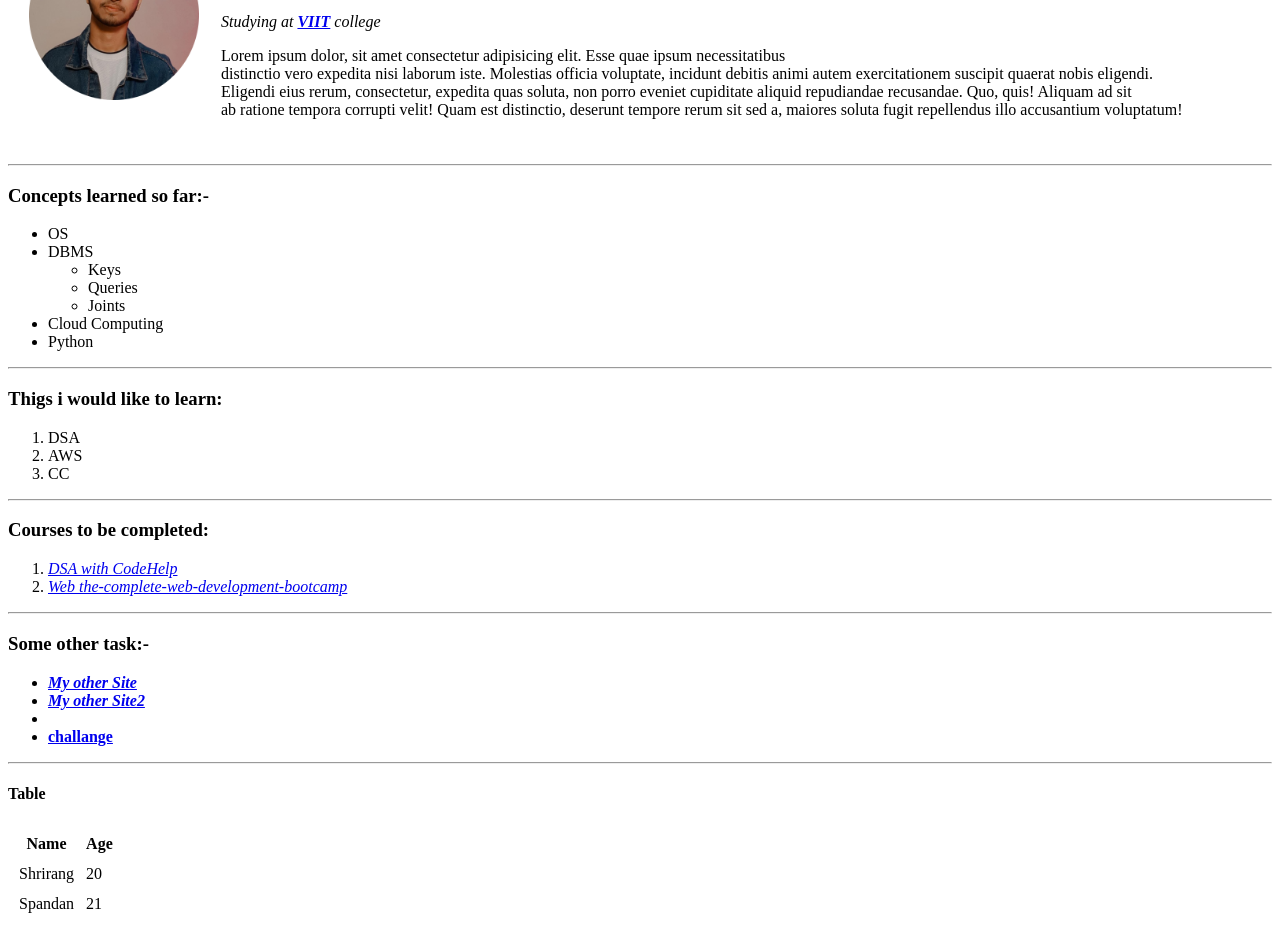
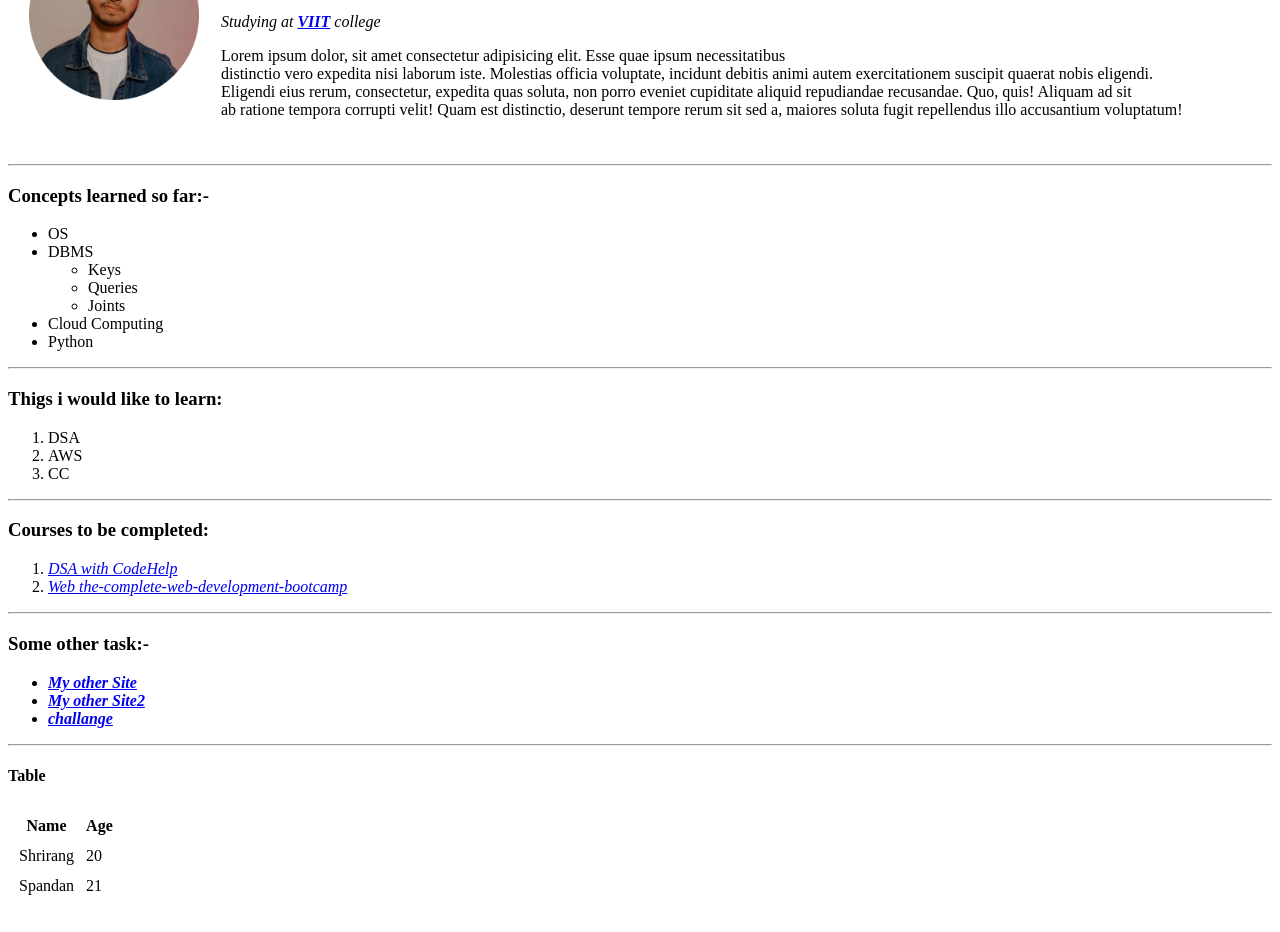
Before and after one commit to ShrirangD/first, a plain HTML site: page index.html in a window 1280 px wide. Shown: the part 130-1062 px from the top of the page. Drawn offline with Linux system fonts and the light colour scheme.

Commit message:
Update index.html

```diff
--- a/index.html
+++ b/index.html
@@ -69,7 +69,7 @@
     <ul>
         <li><strong><em><a href="m2.html">My other Site</a></em></strong></li>
         <li><strong><em><a href="ml1.html">My other Site2</a></em></strong></li>
-        <li><strong><li><a href="ch.html">challange</a></li></strong></li>
+        <li><strong><em><a href="ch.html">challange</a></em></strong></li>
     </ul>
     <hr>
     <h4>Table</h4>
```
